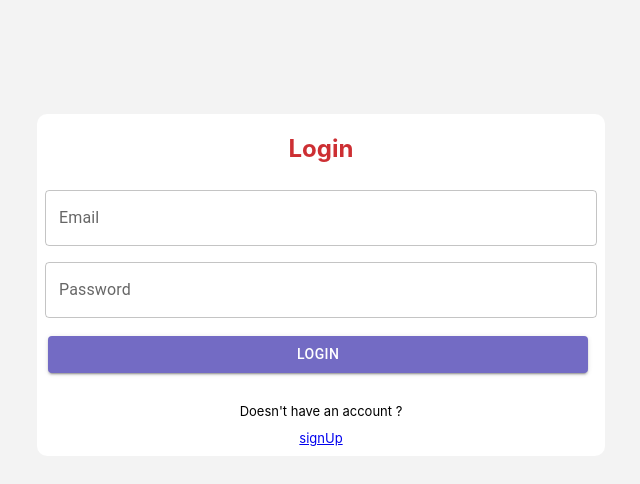
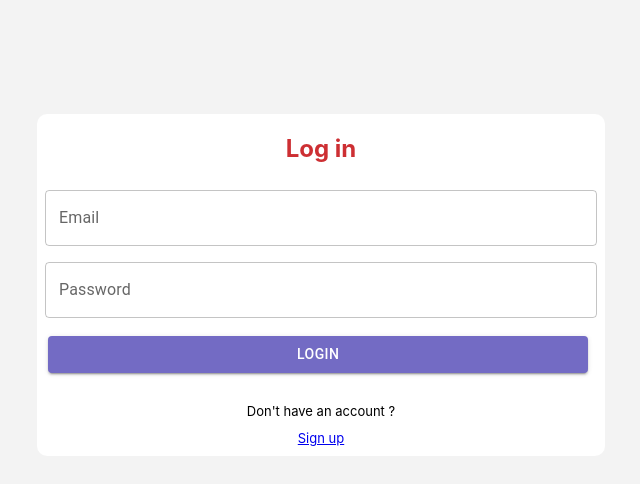
Before and after one commit to andrewmiladd/my-mail-sender, a React (Create React App) app: page /login in a window 1280 px wide. Shown: the top 484 px of the page, without its empty margins (319-959 px from the left). Built offline with nearby package versions, Linux system fonts and the light colour scheme.

Commit message:
Words correction

```diff
--- a/src/Components/Forms/Login/LoginForm.tsx
+++ b/src/Components/Forms/Login/LoginForm.tsx
@@ -34,7 +34,7 @@ export const LogInForm = () => {
     });
     return (
         <form className={styles.myLogInForm} onSubmit={handleSubmit}>
-            <h2 className={styles.myHeader}>Login</h2>
+            <h2 className={styles.myHeader}>Log in</h2>
             <EmailInput
                 emailValue={values.email}
                 handleChange={handleChange}
@@ -54,9 +54,9 @@ export const LogInForm = () => {
             <Button type="submit" variant="contained" id={styles.my__button}>
                 Login
             </Button>
-            <p className={styles.myMessage}>Doesn't have an account ?</p>
+            <p className={styles.myMessage}>Don't have an account ?</p>
             <Link to="/signUp" className={styles.myMessage}>
-                signUp
+                Sign up
             </Link>
         </form>
     );
```
